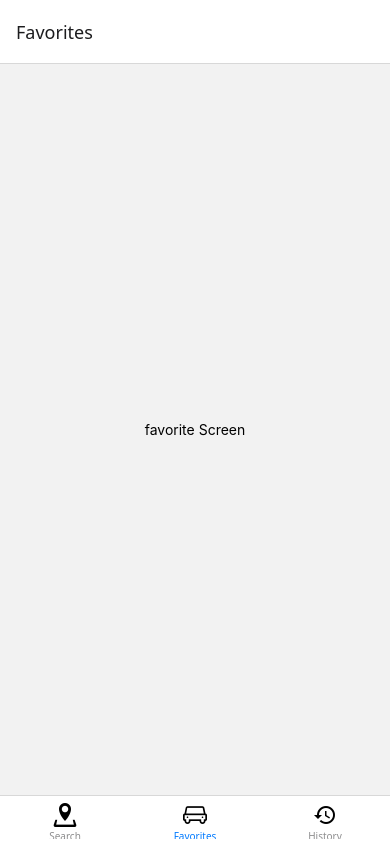
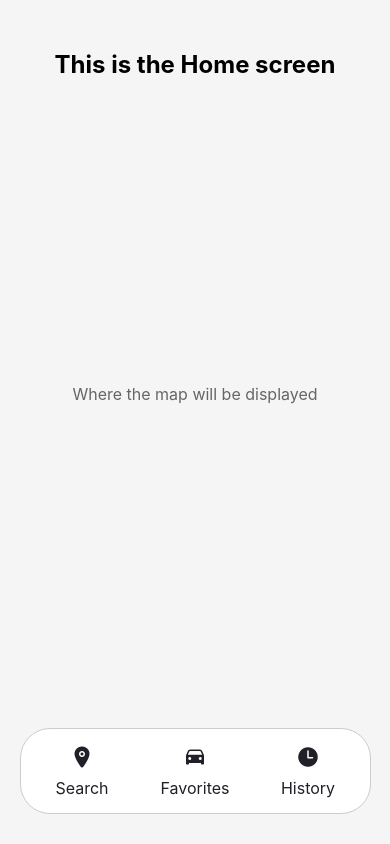
Before and after one commit to Michellepotran/MooDengParking, a React Native app: screen /Favorites in a window 390 px wide. Built offline with nearby package versions, Linux system fonts and the light colour scheme.

Commit message:
Removed tab navigator and made buttons

```diff
--- a/App.js
+++ b/App.js
@@ -1,49 +1,235 @@
-// import { StatusBar } from 'expo-status-bar';
-// import { StyleSheet, Text, View } from 'react-native';
-
-import React from "react";
-import { NavigationContainer } from '@react-navigation/native';
-import { createStackNavigator } from '@react-navigation/stack';
-import { createBottomTabNavigator } from '@react-navigation/bottom-tabs';
-import { View, Text, StyleSheet } from 'react-native';
-import Entypo from '@expo/vector-icons/Entypo';
-import AntDesign from '@expo/vector-icons/AntDesign';
-import MaterialIcons from '@expo/vector-icons/MaterialIcons';
-import HomeScreen from "./screens/HomeScreen";
-import SearchScreen from "./screens/SearchScreen";
-import HistoryScreen from "./screens/HistoryScreen";
-import FavoritesScreen from "./screens/FavoritesScreen";
-
-const Stack = createStackNavigator();
-const Tab = createBottomTabNavigator();
-
+import React, { useState } from "react";
+import { View, Text, StyleSheet, TouchableOpacity, Modal, TextInput } from 'react-native';
+import Ionicons from 'react-native-vector-icons/Ionicons';
 
 export default function App() {
+  const [modalVisible, setModalVisible] = useState(false);
+  const [modalContent, setModalContent] = useState(null);
+  const [searchQuery, setSearchQuery] = useState("");
+
+  // This is the function to open modal instead of navigating to a new screen
+  const openModal = (content) => {
+    setModalContent(content);
+    setModalVisible(true);
+    setSearchQuery("");
+  };
+
+  // This closes the modal
+  const closeModal = () => setModalVisible(false);
+
+  // Content for the different buttons
+  const renderModalContent = () => {
+    switch (modalContent) {
+      case "Search":
+        return (
+          <View style={styles.modalContent}>
+            <TextInput
+              style={styles.searchInput}
+              placeholder="Search here..."
+              value={searchQuery}
+              onChangeText={setSearchQuery}
+            />
+            <Text style={styles.modalText}>Search</Text>
+            <View style={styles.resultsContainer}>
+              {searchQuery ? (
+                <Text style={styles.resultsText}>Results for: {searchQuery}</Text>
+              ) : (
+                <Text style={styles.resultsText}>No results yet.</Text>
+              )}
+            </View>
+          </View>
+        );
+      case "Favorites":
+        return (
+          <View style={styles.modalContent}>
+            <TextInput
+              style={styles.searchInput}
+              placeholder="Search favorites..."
+              value={searchQuery}
+              onChangeText={setSearchQuery}
+            />
+            <Text style={styles.modalText}>Favorites</Text>
+            <View style={styles.resultsContainer}>
+              {searchQuery ? (
+                <Text style={styles.resultsText}>Results for: {searchQuery}</Text>
+              ) : (
+                <Text style={styles.resultsText}>No results yet.</Text>
+              )}
+            </View>
+          </View>
+        );
+      case "History":
+        return (
+          <View style={styles.modalContent}>
+            <TextInput
+              style={styles.searchInput}
+              placeholder="Search history..."
+              value={searchQuery}
+              onChangeText={setSearchQuery}
+            />
+            <Text style={styles.modalText}>History</Text>
+            <View style={styles.resultsContainer}>
+              {searchQuery ? (
+                <Text style={styles.resultsText}>Results for: {searchQuery}</Text>
+              ) : (
+                <Text style={styles.resultsText}>No results yet.</Text>
+              )}
+            </View>
+          </View>
+        );
+      default:
+        return null;
+    }
+  };
+
   return (
-    <NavigationContainer>
-      <Tab.Navigator initialRouteName="Search">
-        <Tab.Screen name="Search" component={SearchScreen} options={{tabBarLabel: 'Search', tabBarIcon:({color,size})=>(<Entypo name="location" size={24} color="black" />)}} />
-        <Tab.Screen name="Favorites" component={FavoritesScreen} options={{tabBarLabel: 'Favorites', tabBarIcon:({color,size})=>(<AntDesign name="car" size={24} color="black" />)}} />
-        <Tab.Screen name="History" component={HistoryScreen} options={{tabBarLabel: 'History', tabBarIcon:({color,size})=>(<MaterialIcons name="history" size={24} color="black" />)}} />
-      </Tab.Navigator>
-    </NavigationContainer>
+    <View style={styles.container}>
+      <Text style={styles.title}>This is the Home screen</Text>
+      <Text style={styles.subtitle}>Where the map will be displayed</Text>
+
+      {/* Making the buttons look like a tab navigator at the button of the app */}
+      <View style={styles.buttonWrapper}>
+        <TouchableOpacity
+          style={styles.button}
+          onPress={() => openModal("Search")}
+        >
+          <Ionicons name="location" size={24} color="#211F27" />
+          <Text style={styles.buttonText}>Search</Text>
+        </TouchableOpacity>
+        <TouchableOpacity
+          style={styles.button}
+          onPress={() => openModal("Favorites")}
+        >
+          <Ionicons name="car" size={24} color="#211F27" />
+          <Text style={styles.buttonText}>Favorites</Text>
+        </TouchableOpacity>
+        <TouchableOpacity
+          style={styles.button}
+          onPress={() => openModal("History")}
+        >
+          <Ionicons name="time" size={24} color="#211F27" />
+          <Text style={styles.buttonText}>History</Text>
+        </TouchableOpacity>
+      </View>
+
+      {/* Modal for half-screen overlay */}
+      <Modal
+        animationType="slide"
+        transparent={true}
+        visible={modalVisible}
+        onRequestClose={closeModal}
+      >
+        <View style={styles.modalContainer}>
+          <View style={styles.modalContentWithClose}>
+            <TouchableOpacity onPress={closeModal} style={styles.closeButton}>
+              <Ionicons name="chevron-down" size={30} color="#d2d2d2" />
+            </TouchableOpacity>
+
+            {renderModalContent()}
+          </View>
+        </View>
+      </Modal>
+    </View>
   );
 }
 
 const styles = StyleSheet.create({
-  screenContainer: {
+  container: {
     flex: 1,
+    justifyContent: 'space-between',
+    alignItems: 'center',
+    backgroundColor: '#f5f5f5',
+    paddingBottom: 30,
+  },
+  title: {
+    fontSize: 24,
+    fontWeight: 'bold',
+    marginTop: 50,
+  },
+  subtitle: {
+    fontSize: 16,
+    color: '#666',
+  },
+  buttonWrapper: {
+    flexDirection: 'row',
+    justifyContent: 'space-between',
+    width: '90%',
+    borderRadius: 30,
+    backgroundColor: '#FFFFFF',
+    borderWidth: 1,
+    borderColor: '#CCCCCC',
+    padding: 5,
+    marginTop: 20,
+  },
+  button: {
+    flex: 1,
+    paddingVertical: 10,
+    alignItems: 'center',
+    justifyContent: 'center',
+  },
+  buttonText: {
+    color: '#211F27',
+    fontSize: 16,
+    marginTop: 8,
+  },
+  modalContainer: {
+    flex: 1,
+    justifyContent: 'flex-end',
+    backgroundColor: 'rgba(0, 0, 0, 0.5)',
+  },
+  modalContentWithClose: {
+    backgroundColor: '#fff',
+    padding: 20,
+    borderTopLeftRadius: 15,
+    borderTopRightRadius: 15,
+    shadowColor: '#000',
+    shadowOffset: { width: 0, height: -2 },
+    shadowOpacity: 0.2,
+    shadowRadius: 4,
+    elevation: 5,
+    position: 'relative',
+    paddingTop: 40,
+  },
+  modalText: {
+    fontSize: 24,
+    fontWeight: 'bold',
+    marginBottom: 2,
+    textAlign: 'left',
+  },
+  searchInput: {
+    height: 40,
+    borderColor: '#ccc',
+    borderWidth: 1,
+    borderRadius: 5,
+    marginBottom: 10,
+    marginTop: 5,
+    paddingHorizontal: 10,
+  },
+  resultsContainer: {
+    width: '100%',
+    height: 150,
+    borderColor: '#ccc',
+    borderWidth: 1,
+    borderRadius: 5,
+    justifyContent: 'flex-start',
+    paddingLeft: 10,
+    paddingTop: 10,
+    marginTop: 10,
+  },
+  resultsText: {
+    fontSize: 16,
+    color: '#666',
+  },
+  closeButton: {
+    position: 'absolute',
+    top: 10,
+    left: '55%',
+    transform: [{ translateX: -15 }],
+    backgroundColor: '#FFFF',
+    borderRadius: 50,
+    width: 30,
+    height: 30,
     justifyContent: 'center',
     alignItems: 'center',
   },
 });
-
-// export default function App() {
-//   return (
-//     <NavigationContainer>
-//       <Stack.Navigator>
-//         <Stack.Screen name="Home" component={HomeScreen} />
-//       </Stack.Navigator>
-//     </NavigationContainer>
-//   );
-// }
--- a/package.json
+++ b/package.json
@@ -22,7 +22,8 @@
     "react-dom": "18.3.1",
     "react-native": "0.76.5",
     "react-native-gesture-handler": "~2.20.2",
-    "react-native-maps": "1.18.0",
+    "react-native-maps": "^1.18.0",
+    "react-native-maps-directions": "^1.9.0",
     "react-native-reanimated": "~3.16.1",
     "react-native-safe-area-context": "4.12.0",
     "react-native-screens": "~4.1.0",
@@ -32,7 +33,8 @@
   "devDependencies": {
     "@babel/core": "^7.20.0",
     "@babel/preset-react": "^7.26.3",
-    "babel-preset-expo": "^12.0.4"
+    "babel-preset-expo": "^12.0.4",
+    "@react-native-community/cli": "latest"
   },
   "private": true
 }
--- a/screens/FavoritesScreen.js
+++ b/screens/FavoritesScreen.js
@@ -4,7 +4,7 @@ import { View, Text, StyleSheet } from 'react-native';
 export default function FavoritesScreen() {
     return (
         <View style={styles.container}>
-            <Text>favorite Screen</Text>
+            <Text>this favorite Screen</Text>
         </View>
     );
 }
--- a/screens/HomeScreen.js
+++ /dev/null
@@ -1,107 +0,0 @@
-// import React, { useState } from 'react';
-// import { View, Button } from 'react-native';
-// import MapView, { Marker } from 'react-native-maps';
-// import AsyncStorage from '@react-native-async-storage/async-storage';
-// import * as Location from 'expo-location';
-
-
-
-
-// const HomeScreen = () => {
-//   const [location, setLocation] = useState(null);
-
-//   useEffect(() => {
-//     const getLocation = async () => {
-//       let { status } = await Location.requestForegroundPermissionsAsync();
-//       if (status !== 'granted') {
-//         setErrorMsg('Permission to access location was denied');
-//         return;
-//       }
-
-//       let location = await Location.getCurrentPositionAsync({});
-//       setLocation(location);
-//     };
-
-//     getLocation();
-//   }, []);
-
-//   const saveLocation = async () => {
-//     Geolocation.getCurrentPosition(
-//       async (position) => {
-//         const { latitude, longitude } = position.coords;
-//         setLocation({ latitude, longitude });
-//         await AsyncStorage.setItem('parkingLocation', JSON.stringify({ latitude, longitude }));
-//       },
-//       (error) => console.error(error)
-//     );
-//   };
-
-//   return (
-//     <View style={{ flex: 1 }}>
-//       <MapView
-//         style={{ flex: 1 }}
-//         initialRegion={{
-//           latitude: 37.78825,
-//           longitude: -122.4324,
-//           latitudeDelta: 0.01,
-//           longitudeDelta: 0.01,
-//         }}
-//       >
-//         {location && <Marker coordinate={location} />}
-//       </MapView>
-//       <Button title="Save Parking Spot" onPress={saveLocation} />
-//     </View>
-//   );
-// };
-
-// export default HomeScreen;
-
-
-// import React from 'react';
-// import { View, Text, Button, StyleSheet } from 'react-native';
-
-// export default function HomeScreen() {
-//   const handlePress = () => {
-//     console.log('Home button pressed');
-//   };
-
-//   return (
-//     <View style={styles.container}>
-//       <Text style={styles.text}>Welcome to the Home Screen</Text>
-//       <Button title="Go to Home" onPress={handlePress} />
-//     </View>
-//   );
-// }
-
-// const styles = StyleSheet.create({
-//   container: {
-//     flex: 1,
-//     justifyContent: 'center',
-//     alignItems: 'center',
-//     padding: 20,
-//   },
-//   text: {
-//     fontSize: 24,
-//     marginBottom: 20,
-//   },
-// });
-
-import React from 'react';
-import { createBottomTabNavigator } from '@react-navigation/bottom-tabs';
-import SearchScreen from './SearchScreen';
-import FavoritesScreen from './FavoritesScreen';
-import HistoryScreen from './HistoryScreen';
-import Ionicons from 'react-native-vector-icons/Ionicons';
-
-const Tab = createBottomTabNavigator();
-
-export default function HomeScreen() {
-    return (
-        <Tab.Navigator
-            initialRouteName="Search">
-            <Tab.Screen name="Search" component={SearchScreen} />
-            <Tab.Screen name="Favorites" component={FavoritesScreen} />
-            <Tab.Screen name="History" component={HistoryScreen} />
-        </Tab.Navigator>
-    );
-}
```
Also changed, not shown: 2 other files (tests, documents, lock files or other folders).
